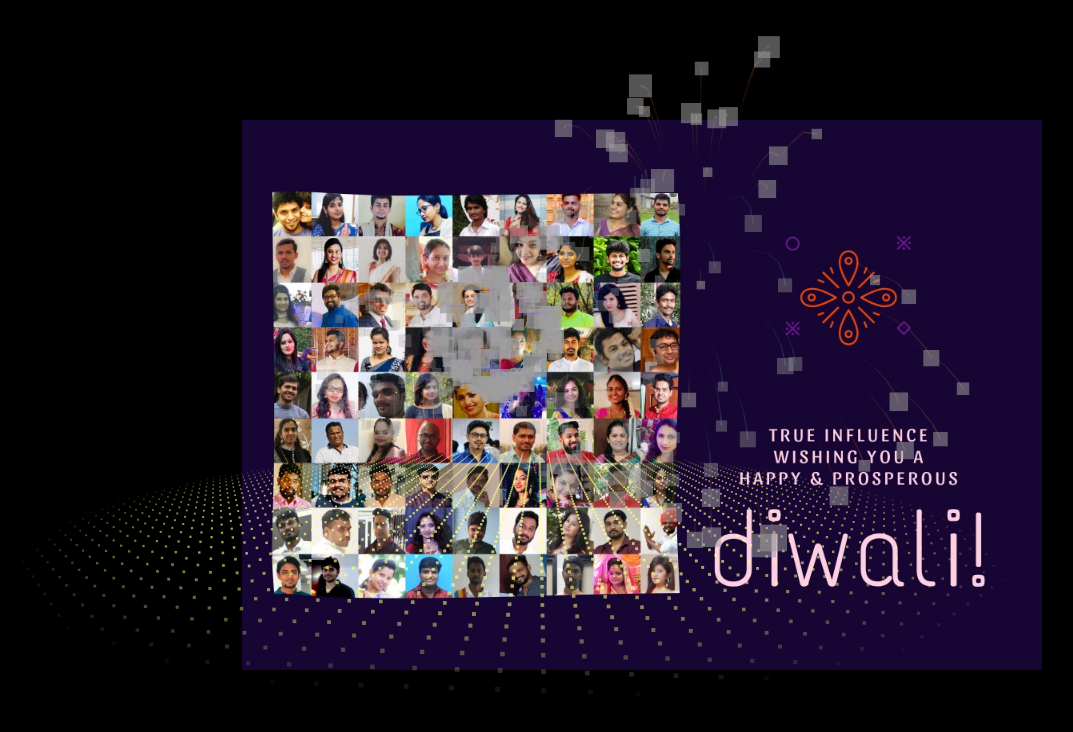
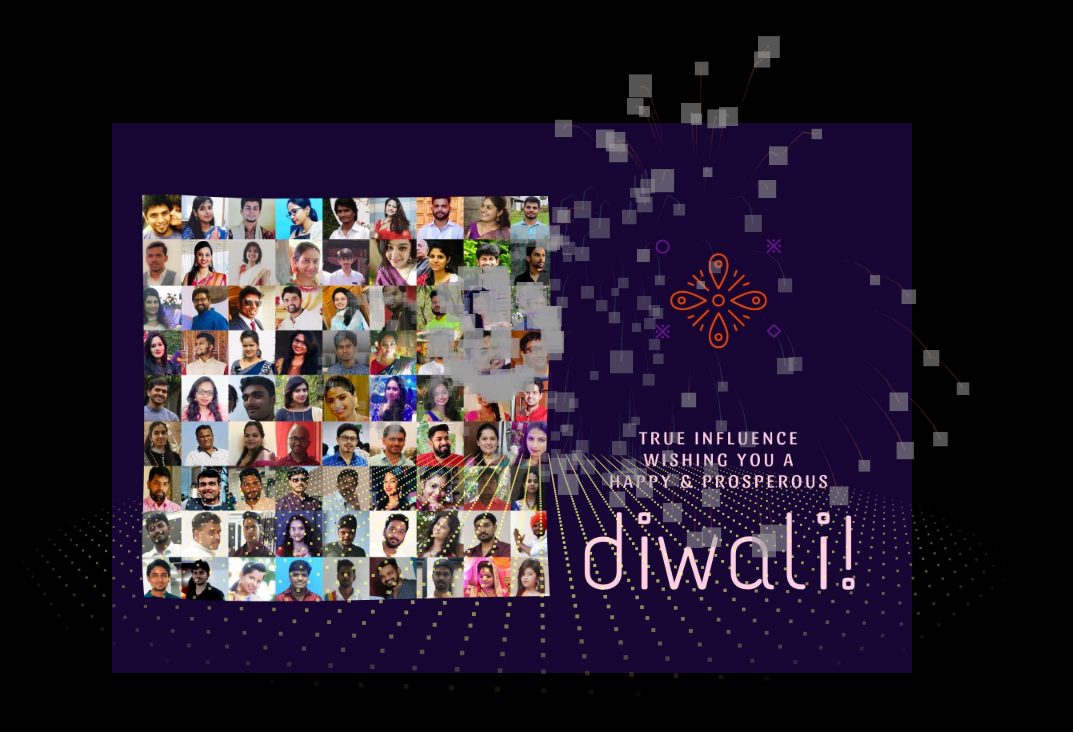
Before and after one commit to prashaanthkm/TIP-Diwali2020, a plain HTML site: page index.html in a window 1280 px wide. Shown: the whole page, without its empty margins (128-1201 px from the left). Drawn offline with Linux system fonts and the light colour scheme.

Commit message:
CSS change

```diff
--- a/index.html
+++ b/index.html
@@ -15,18 +15,23 @@ html,body{
   </style>
   <style>
   .img{
-	position: absolute;
+	/* position: absolute;
 	top: 370px;
 	left: 620px;
 	width: 100px;
 	height: 100px;
 	margin-top: -250px;
-	margin-left: -250px;
+	margin-left: -250px; */
+
+	position: fixed;
+  top: 50%;
+  left: 50%;
+  transform: translate(-50%, -50%);
   }
   </style>
 </head>
 <body> <div class="img">
-  <img src="Images/picture1.jpg" width="800" height="550"/>
+  <img src="images/picture1.jpg" width="800" height="550"/>
   </div>
 <canvas id="canvas" style="position:absolute;width:100%;height:100%;z-index:8888"></canvas>
 <canvas style="position:absolute;width:100%;height:100%;z-index:9999" class="canvas" ></canvas>
```
